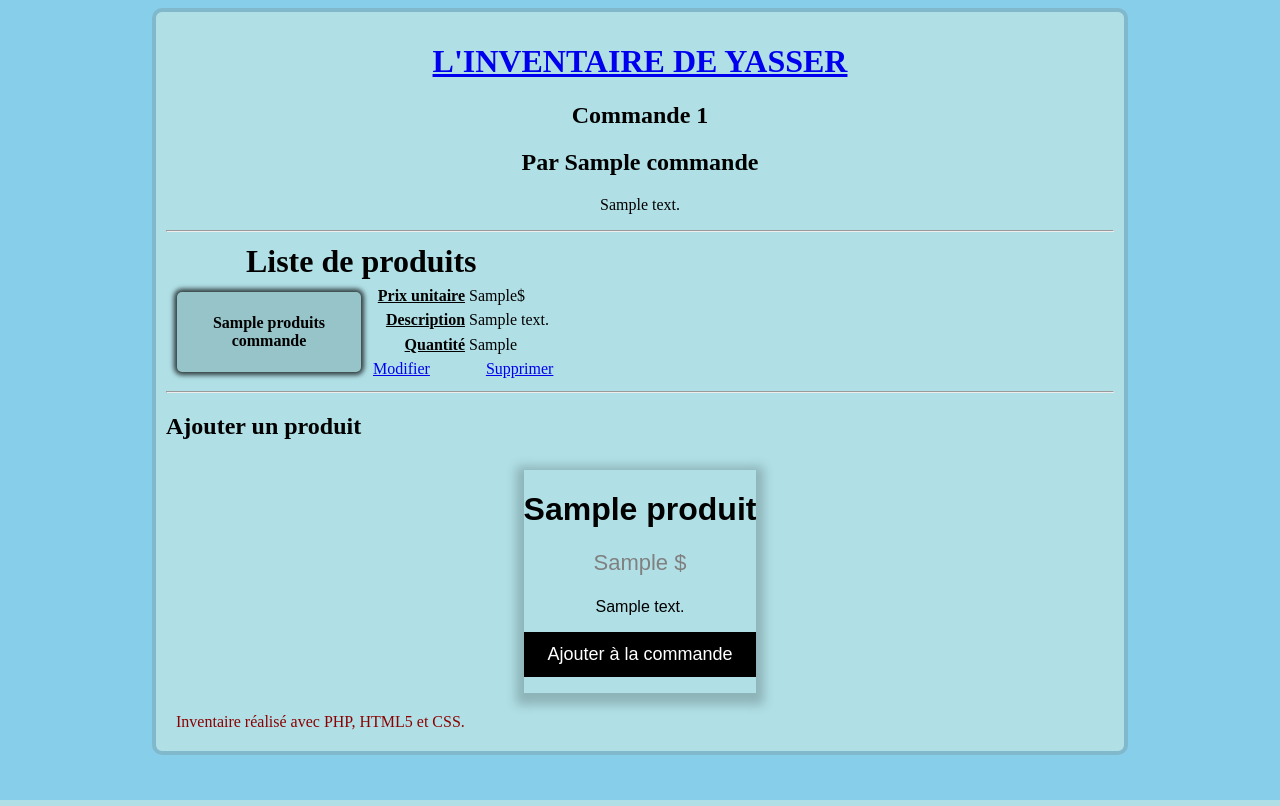
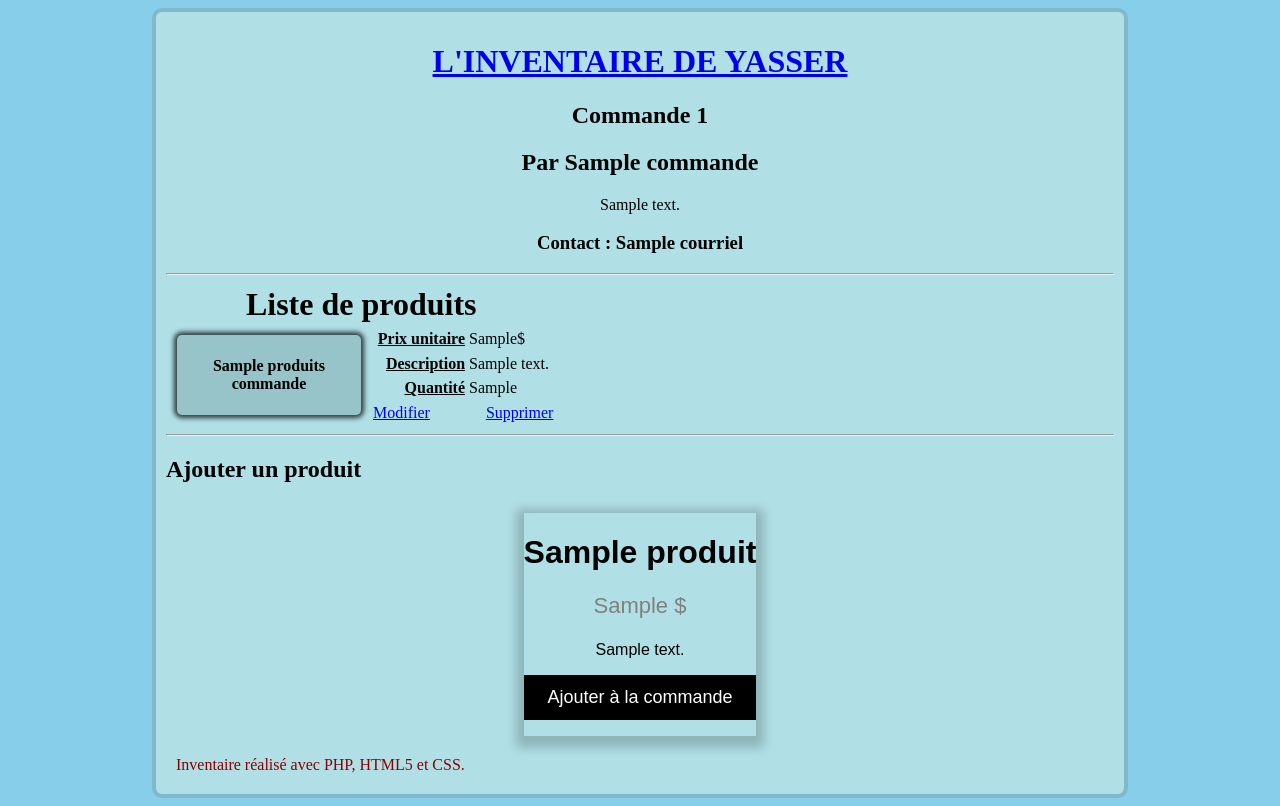
Before and after one commit to YassSoliman/inventaire_et_vente, a PHP site: template Vue/vueCommande.php in a window 1280 px wide. Run offline with PHP 8.4, Linux system fonts and the light colour scheme; the template is opened without the code that fills it: most values are stand-ins (such as "Sample title", 1, 10 or a date in 2020).

Commit message:
Ajout de contact

```diff
--- a/Vue/vueCommande.php
+++ b/Vue/vueCommande.php
@@ -7,6 +7,7 @@
         <h1>Commande <?= $commande['id'] ?></h1>
         <h2>Par <?= $commande['nom'] ?></h2>
         <p><?= $commande['details_commande'] ?></p>
+        <h3>Contact : <?= $commande['courriel'] ?></h3>
     </header>
 </article>
 <hr />
```
